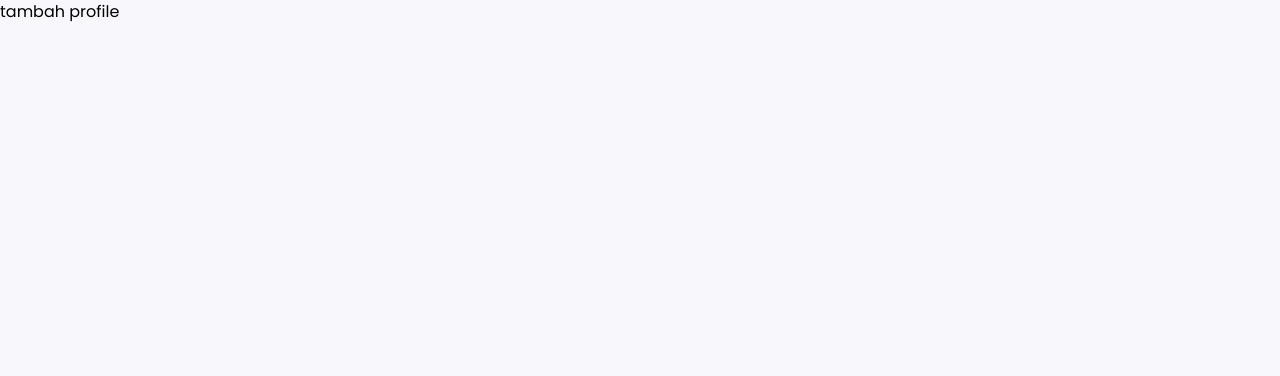
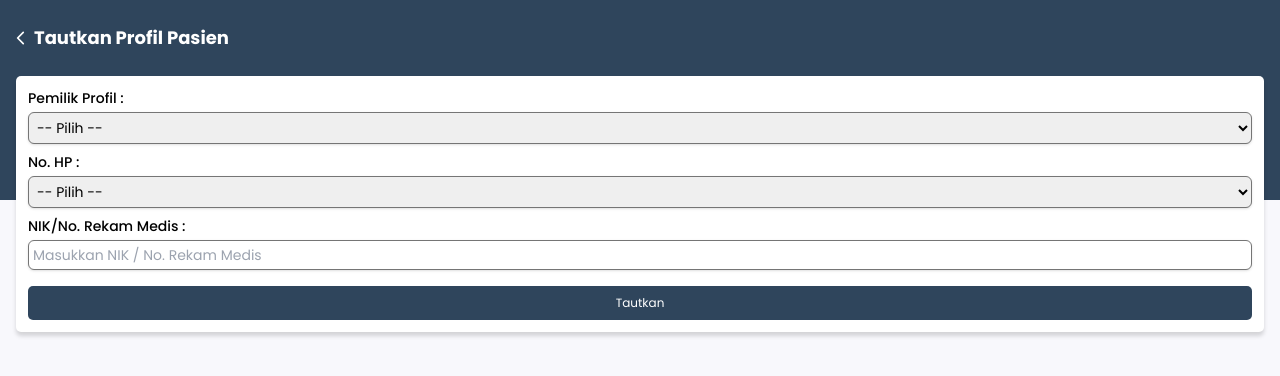
Before and after one commit to fellychandra/bigsapp, a Next.js app: page /tambah-profil in a window 1280 px wide. Shown: the top 376 px of the page. Built offline with nearby package versions, Linux system fonts and the light colour scheme.

Commit message:
tambah profile

```diff
--- a/app/(beranda)/bmi/page.js
+++ b/app/(beranda)/bmi/page.js
@@ -1,4 +1,6 @@
 'use client';
+import { CaretLeft } from '@phosphor-icons/react';
+import Link from 'next/link';
 import React, { useState } from 'react'
 
 const Bmi = () => {
@@ -24,11 +26,12 @@ const Bmi = () => {
       <div className='bg-primary1 w-full h-[200px] -z-10 absolute top-0 left-0 right-0'></div>
       <div className='px-2'>
         <section className='mt-5'>
-          <div className='flex items-center p-1 font-bold text-lg gap-1 text-white'>
-            <div className='pl-1'>
+          <Link href={'/'} className='flex items-center p-1 font-bold text-lg gap-1 text-white'>
+            <CaretLeft size={18} weight='bold' />
+            <div className=''>
               Body Mass Index
             </div>
-          </div>
+          </Link>
         </section>
         <section className='m-2 mt-4'>
           <div className='w-full h-full bg-white rounded-[5px] shadow-custom p-3 mt-5'>
--- a/app/(beranda)/info-layanan/page.js
+++ b/app/(beranda)/info-layanan/page.js
@@ -1,10 +1,35 @@
+'use client';
+import { CaretLeft } from '@phosphor-icons/react'
+import Link from 'next/link'
 import React from 'react'
 
 const InfoLayanan = () => {
   return (
-    <div>
-      info layanan
-    </div>
+    <>
+      <div className='bg-primary1 w-full h-[200px] -z-10 absolute top-0 left-0 right-0'></div>
+      <div className='px-2'>
+        <section className='mt-5'>
+          <Link href={'/'} className='flex items-center p-1 font-bold text-lg gap-1 text-white'>
+            <CaretLeft size={18} weight='bold' />
+            <div className=''>
+              Info Layanan Klinik
+            </div>
+          </Link>
+        </section>
+        <section className='m-2 mt-4'>
+          <div className='w-full h-full bg-white rounded-[5px] shadow-custom p-3 mt-5'>
+            <div className="flex flex-col gap-2">
+              <div className="flex justify-between items-center pb-2 border-b-2">
+                <div className="text-base">Layanan Klinik</div>
+              </div>
+              <div className="grid grid-cols-1 gap-2 justify-between items-center">
+
+              </div>
+            </div>
+          </div>
+        </section>
+      </div>
+    </>
   )
 }
 
--- a/app/(beranda)/kritik-saran/page.js
+++ b/app/(beranda)/kritik-saran/page.js
@@ -1,4 +1,6 @@
 'use client';
+import { CaretLeft } from '@phosphor-icons/react';
+import Link from 'next/link';
 import React, { useRef } from 'react'
 import { Form, Field } from 'react-final-form'
 
@@ -14,11 +16,12 @@ const KritikDanSaran = () => {
         <div className='bg-primary1 w-full h-[200px] -z-10 absolute top-0 left-0 right-0'></div>
         <div className='px-2'>
           <section className='mt-5'>
-            <div className='flex items-center p-1 font-bold text-lg gap-1 text-white'>
-              <div className='pl-1'>
+            <Link href={'/'} className='flex items-center p-1 font-bold text-lg gap-1 text-white'>
+              <CaretLeft size={18} weight='bold' />
+              <div className=''>
                 Kritik dan Saran
               </div>
-            </div>
+            </Link>
           </section>
           <section className='m-2 mt-4'>
             <div className='w-full h-full bg-white rounded-[5px] shadow-custom p-3 mt-5'>
--- a/app/(profile)/profile/page.js
+++ b/app/(profile)/profile/page.js
@@ -30,7 +30,7 @@ export default function Profile() {
                 <p className="text-kecil text-abuabu">Tekan tombol berikut untuk menambahkan profil : </p>
                 <Link href={'/tambah-profil'}>
                   <div className="p-1 text-sm text-center bg-primary1 w-full rounded-lg text-white">
-                    Tambahkan Profil
+                    Tambah / Tautkan Profil Pasien
                   </div>
                 </Link>
               </div>
--- a/app/(profile)/tambah-profil/page.js
+++ b/app/(profile)/tambah-profil/page.js
@@ -1,10 +1,69 @@
-import React from 'react'
+'use client';
+import { CaretLeft } from '@phosphor-icons/react'
+import Link from 'next/link'
+import React, { useRef } from 'react'
+import { Field, Form } from 'react-final-form';
 
 function TambahProfile() {
+  const textAreaRef = useRef(null);
+
+  const onSubmit = (values) => {
+    console.log('Form submitted with values:', values);
+  };
   return (
-    <div>
-      tambah profile
-    </div>
+    <>
+      <div className='bg-primary1 w-full h-[200px] -z-10 absolute top-0 left-0 right-0'></div>
+      <div>
+        <div className='bg-primary1 w-full h-[200px] -z-10 absolute top-0 left-0 right-0'></div>
+        <div className='px-2'>
+          <section className='mt-5'>
+            <Link href={'/profile'} className='flex items-center p-1 font-bold text-lg gap-1 text-white'>
+              <CaretLeft size={18} weight='bold' />
+              <div className=''>
+                Tautkan Profil Pasien
+              </div>
+            </Link>
+          </section>
+          <section className='m-2 mt-4'>
+            <div className='w-full h-full bg-white rounded-[5px] shadow-custom p-3 mt-5'>
+              <div className="flex flex-col gap-2">
+                <Form onSubmit={onSubmit} render={({ handleSubmit }) => (
+                  <form onSubmit={handleSubmit}>
+                    <div className="grid grid-cols-1 gap-2 justify-between items-center">
+
+                      <div className="grid grid-cols-1 gap-1 text-sm">
+                        <div className="font-medium">Pemilik Profil :</div>
+                        <Field name="dataorang" component="select" validate={''} className='w-full border border-abuabu rounded-md shadow p-1 focus:outline-none focus:border-primary1' id="">
+                          <option value="--" defaultValue="true">-- Pilih --</option>
+                          <option value="---">Diri Sendiri</option>
+                          <option value="----">Orang lain</option>
+                        </Field>
+                      </div>
+                      <div className="grid grid-cols-1 gap-1 text-sm">
+                        <div className="font-medium">No. HP :</div>
+                        <Field name="jenisvalidasi" component="select" validate={''} className='w-full border border-abuabu rounded-md shadow p-1 focus:outline-none focus:border-primary1' id="">
+                          <option value="--" defaultValue="true">-- Pilih --</option>
+                          <option value="---">NIK KTP</option>
+                          <option value="----">No. Rekam Medis</option>
+                        </Field>
+                      </div>
+                      <div className="grid grid-cols-1 gap-1 text-sm">
+                        <div className="font-medium">NIK/No. Rekam Medis :</div>
+                        <Field name="nik" component={"input"} type='text' validate={''} placeholder='Masukkan NIK / No. Rekam Medis' className='w-full border border-abuabu rounded-md shadow p-1 focus:outline-none focus:border-primary1' />
+                      </div>
+                      <div className="flex items-center pt-2">
+                        <button className='bg-primary1 p-2 w-full transition text-center rounded-[5px] font-normal text-[12px] text-white'>Tautkan</button>
+                      </div>
+                    </div>
+                  </form>
+                )}
+                />
+              </div>
+            </div>
+          </section>
+        </div>
+      </div>
+    </>
   )
 }
 
--- a/app/riwayat/[detail_riwayat]/page.js
+++ b/app/riwayat/[detail_riwayat]/page.js
@@ -2,7 +2,6 @@
 import { CaretLeft, X } from '@phosphor-icons/react'
 import Link from 'next/link';
 import React from 'react'
-import { Field, Form } from 'react-final-form';
 
 const DetailRiwayat = ({ params }) => {
   console.log(params);
@@ -11,10 +10,10 @@ const DetailRiwayat = ({ params }) => {
       <div className='bg-primary1 w-full h-[200px] -z-10 absolute top-0 left-0 right-0'></div>
       <div className='px-2'>
         <section className='mt-5'>
-          <Link href={'/'} className='flex items-center p-1 font-bold text-lg gap-1 text-white'>
+          <Link href={'/riwayat'} className='flex items-center p-1 font-bold text-lg gap-1 text-white'>
             <CaretLeft size={18} weight='bold' />
             <div className=''>
-              Riwayat Pelayanan
+              Riwayat Medis
             </div>
           </Link>
         </section>
@@ -135,9 +134,6 @@ const DetailRiwayat = ({ params }) => {
           </div>
         </section>
       </div >
-
-
-
     </>
   )
 }
--- a/app/riwayat/page.js
+++ b/app/riwayat/page.js
@@ -6,8 +6,6 @@ import { useState } from "react";
 import { Field, Form } from "react-final-form";
 
 export default function Riwayat() {
-    const [openRiwayat, setOpenRiwayat] = useState(false);
-    const handleCloseRiwayat = () => setOpenRiwayat(false);
 
     const onSubmit = (values) => {
         console.log('Form submitted with values:', values);
```
